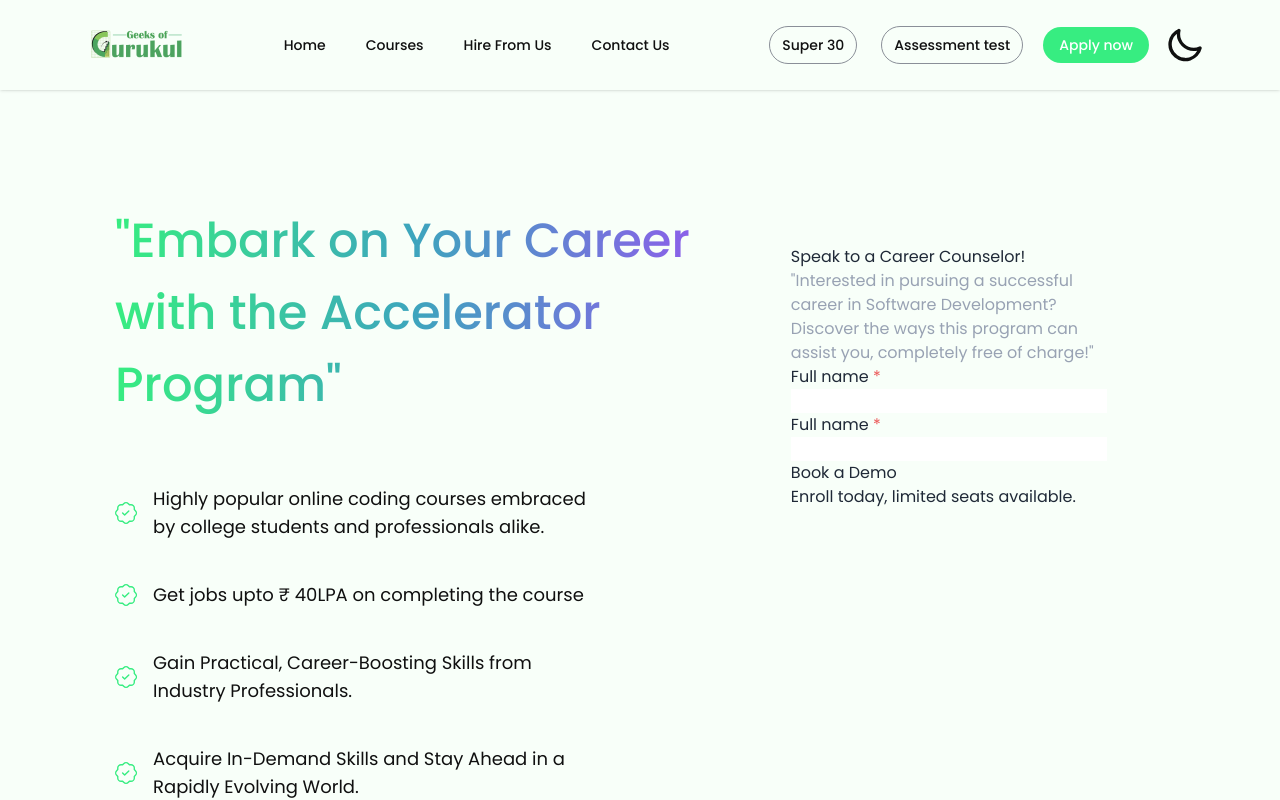
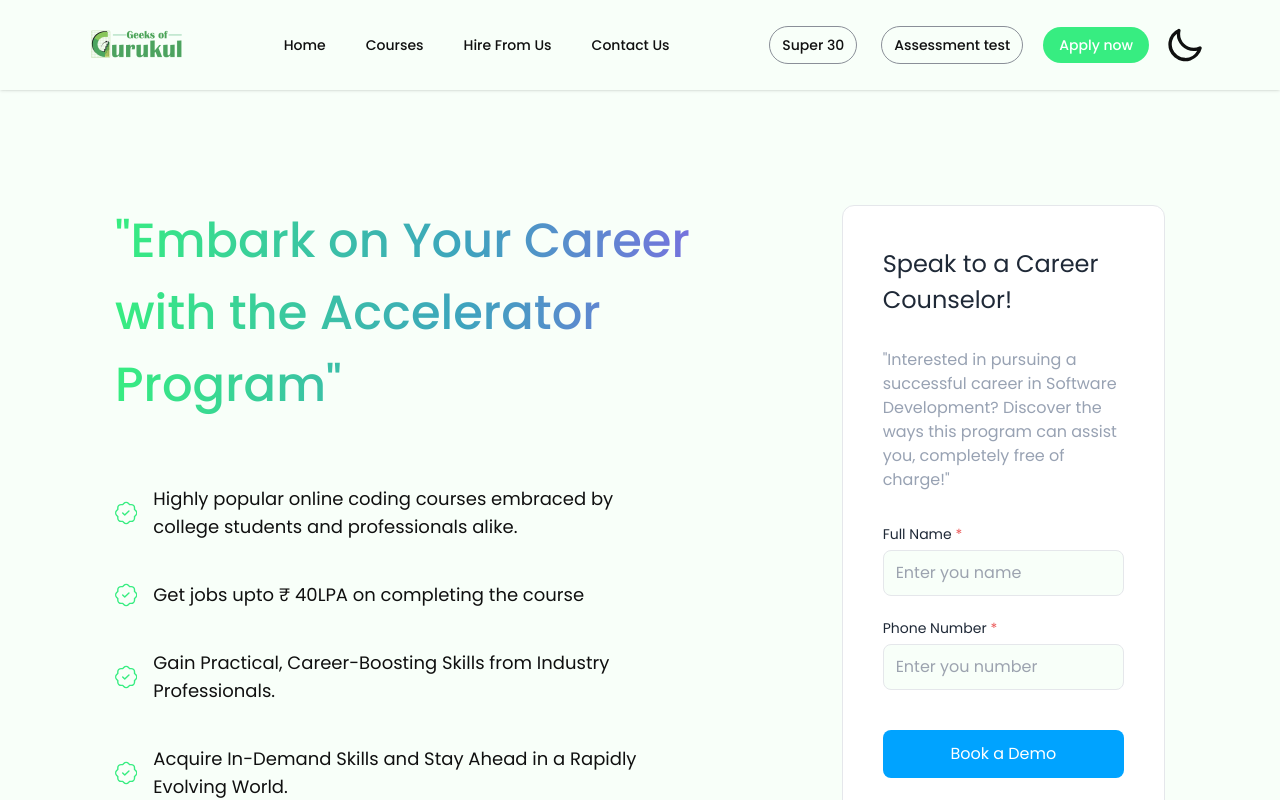
Before and after one commit to KhalidMimMuzahid/gog-main-react-app-client-side-v4, a React (Vite) app: page /courses in a window 1280 px wide. Shown: the top 800 px of the page. Built offline with nearby package versions, Linux system fonts and the light colour scheme.

Commit message:
fix: courses hero and footer

```diff
--- a/src/Pages/Courses/CoursesDefault/CoursesHero/HeroFormComponent/HeroFormComponent.jsx
+++ b/src/Pages/Courses/CoursesDefault/CoursesHero/HeroFormComponent/HeroFormComponent.jsx
@@ -1,30 +1,48 @@
 import React from "react";
+
+const inputStyle = "w-full py-2 md:py-2.5 px-2.5 md:px-3 rounded-lg mt-1 dark:bg-white bg-[#F8FFF9] border dark:border-0 text-black text-sm md:text-base";
 
 function HeroFormComponent() {
   return (
-    <div className="col-span-1 lg:col-span-5 dark:bg-[#1C202A] p-10 rounded-xl">
-      <h1>Speak to a Career Counselor!</h1>
-      <p className="text-[#98A2B3]">
+    <div className="col-span-1 lg:col-span-4 flex flex-col justify-between gap-5 bg-white border dark:border-0 dark:bg-[#1C202A] p-10 rounded-xl">
+      <h1 className="text-[20px] md:text-[24px]">Speak to a Career Counselor!</h1>
+      <p className="text-[#98A2B3] text-sm md:text-base">
         "Interested in pursuing a successful career in Software Development?
         Discover the ways this program can assist you, completely free of
         charge!"
       </p>
-      <form>
+      <form className="flex flex-col gap-5">
         <div>
-          <label htmlFor="name" className="dark:text-[#E4E4E4]">
-            Full name <span className="text-[#EB5757]">*</span>
+          <label htmlFor="name" className="dark:text-[#E4E4E4] text-xs md:text-sm">
+            Full Name <span className="text-[#EB5757]">*</span>
           </label>
-          <input id="name" name="name" type="text" />
+          <input
+            id="name"
+            name="name"
+            type="text"
+            placeholder="Enter you name"
+            className={inputStyle}
+            required
+          />
         </div>
         <div>
-          <label htmlFor="phno" className="dark:text-[#E4E4E4]">
-            Full name <span className="text-[#EB5757]">*</span>
+          <label htmlFor="phno" className="dark:text-[#E4E4E4] text-xs md:text-sm">
+            Phone Number <span className="text-[#EB5757]">*</span>
           </label>
-          <input id="phno" name="phno" type="tel" />
+          <input
+            id="phno"
+            name="phno"
+            type="tel"
+            placeholder="Enter you number"
+            className={inputStyle}
+            required
+          />
         </div>
-        <button type="submit">Book a Demo</button>
+        <button type="submit" className="text-white bg-[#00A3FF] rounded-lg p-2 md:p-3 mt-5 text-sm md:text-base">Book a Demo</button>
       </form>
-      <p className="dark:text-[#E4E4E4]">Enroll today, limited seats available.</p>
+      <p className="dark:text-[#E4E4E4] text-sm md:text-base">
+        Enroll today, limited seats available.
+      </p>
     </div>
   );
 }
--- a/src/Pages/Courses/CoursesDefault/CoursesHero/HeroInfoComponent/HeroInfoComponent.jsx
+++ b/src/Pages/Courses/CoursesDefault/CoursesHero/HeroInfoComponent/HeroInfoComponent.jsx
@@ -11,8 +11,8 @@ const info = [
 
 function HeroInfoComponent() {
   return (
-    <div className="col-span-1 lg:col-span-7">
-      <h1 className="text-[48px] font-medium text-transparent bg-clip-text text-gradient bg-gradient-to-r from-[#37ED81] via-[#3DA5BD] to-[#905BEC]">"Embark on Your Career with the Accelerator Program"</h1>
+    <div className="col-span-1 lg:col-span-8">
+      <h1 className="text-center md:text-left text-[25px] md:text-[48px] font-medium text-transparent bg-clip-text text-gradient bg-gradient-to-r from-[#37ED81] via-[#3DA5BD] to-[#905BEC]">"Embark on Your Career with the Accelerator Program"</h1>
       <div className="flex flex-col gap-10 w-full lg:w-[80%] mt-16">
         {info.map((point, index) => (
           <div
@@ -20,7 +20,7 @@ function HeroInfoComponent() {
             key={index}
           >
             <BsPatchCheck className="text-2xl text-[#37ED81]" />
-            <p className="text-base md:text-lg w-full">
+            <p className="text-sm md:text-lg w-full">
               {point}
             </p>
           </div>
--- a/src/Shared/Footer/Footer.jsx
+++ b/src/Shared/Footer/Footer.jsx
@@ -10,9 +10,9 @@ import { Link } from "react-router-dom";
 
 const Footer = () => {
   return (
-    <div className="p-10">
-      <div className="rounded-2xl grid-cols-1 grid md:grid-cols-12 w-full mx-auto bg-[#D1FFD0] dark:bg-[#1A211F] p-8 md:p-16 gap-6 text-[#101010] dark:text-white">
-        <div className="col-span-1 md:col-span-3">
+    <div className="p-7 md:p-10">
+      <div className="rounded-2xl grid-cols-1 grid lg:grid-cols-12 w-full mx-auto bg-[#D1FFD0] dark:bg-[#1A211F] p-8 md:p-16 gap-6 text-[#101010] dark:text-white">
+        <div className="col-span-1 lg:col-span-3">
           <Link to="/" className="">
             <img src={logo} alt="Geeks of Gurukul logo" className="w-[120px] md:w-[190px]" />
           </Link>
@@ -21,7 +21,7 @@ const Footer = () => {
             with our Cutting-edge Learning Management System.
           </p>
         </div>
-        <div className="col-span-1 md:col-span-2">
+        <div className="col-span-1 lg:col-span-2">
           <ul>
             <li className="text-lg md:text-xl font-medium md:font-bold text-[#4BA25D] dark:text-[#D1FFD0] dark:font-medium">Connect</li>
             <div className="flex flex-col gap-3 md:gap-5 mt-5 text-sm md:text-base">
@@ -40,7 +40,7 @@ const Footer = () => {
             </div>
           </ul>
         </div>
-        <div className="col-span-1 md:col-span-2">
+        <div className="col-span-1 lg:col-span-2">
           <ul>
             <li className="text-lg md:text-xl font-medium md:font-bold text-[#4BA25D] dark:text-[#D1FFD0] dark:font-medium">Resources</li>
             <div className="flex flex-col gap-3 md:gap-5 mt-5 text-sm md:text-base">
@@ -62,7 +62,7 @@ const Footer = () => {
             </div>
           </ul>
         </div>
-        <div className="col-span-1 md:col-span-2">
+        <div className="col-span-1 lg:col-span-2">
           <ul>
             <li className="text-lg md:text-xl font-medium md:font-bold text-[#4BA25D] dark:text-[#D1FFD0] dark:font-medium">Company</li>
             <div className="flex flex-col gap-3 md:gap-5 mt-5 text-sm md:text-base">
@@ -78,7 +78,7 @@ const Footer = () => {
             </div>
           </ul>
         </div>
-        <div className="col-span-1 md:col-span-3">
+        <div className="col-span-1 lg:col-span-3">
           <ul>
             <li className="text-lg md:text-xl font-medium md:font-bold text-[#4BA25D] dark:text-[#D1FFD0] dark:font-medium">Get in touch</li>
             <div className="flex items-center gap-3 md:gap-5 mt-5 mb-7 text-sm md:text-base">
```
